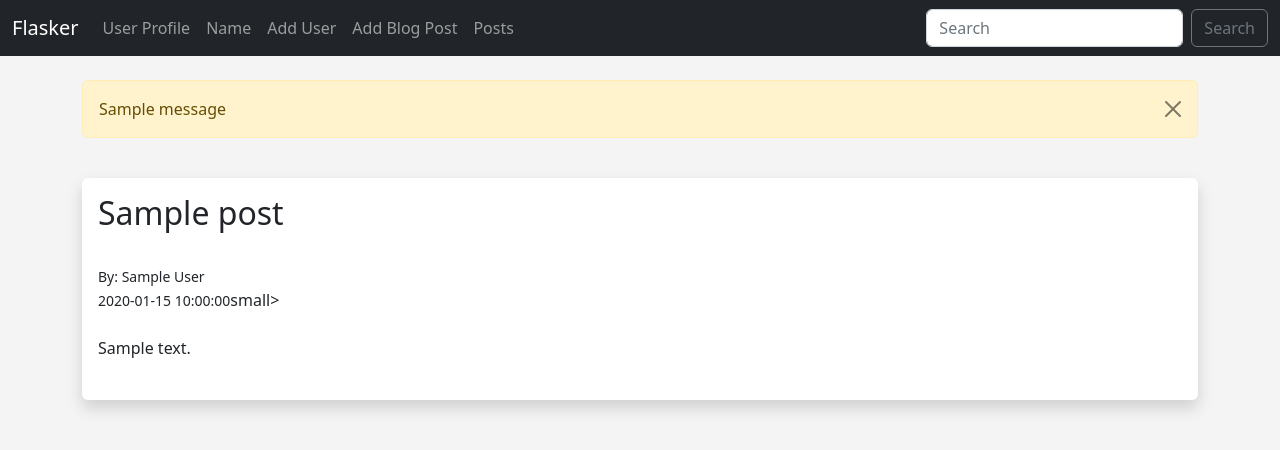
After one commit to HunterWarrior26651/flask-blog, a Flask app: page /posts in a window 1280 px wide. The commit adds this page. Shown: the top 450 px of the page. Run offline with Flask 2, Linux system fonts and the light colour scheme; tables that the repository leaves empty hold one stand-in row (values such as "Sample post"); one stand-in notice (Sample message) is shown.

Commit message:
show blog posts

```diff
--- a/hello.py
+++ b/hello.py
@@ -43,6 +43,16 @@ class PostForm(FlaskForm):
     author = StringField("Author", validators=[DataRequired()])
     slug = StringField("SlugField", validators=[DataRequired()])
     submit = SubmitField("Submit")
+
+@app.route('/posts')
+def posts():
+    # Grab all the posts from the database
+    posts = Posts.query.order_by(Posts.date_posted)
+
+
+    return render_template("posts.html", posts=posts) #posts=posts means we can reference posts in posts.html
+
+
 
 # Add Post Page
 @app.route('/add-post', methods=['GET', 'POST'])
--- a/templates/navbar.html
+++ b/templates/navbar.html
@@ -21,6 +21,10 @@
             <a class="nav-link" href="{{ url_for('add_post') }} ">Add Blog Post</a>
           </li>
 
+          <li class="nav-item">
+            <a class="nav-link" href="{{ url_for('posts') }} ">Posts</a>
+          </li>
+
 
         </ul>
         <form class="d-flex" role="search">
--- /dev/null
+++ b/templates/posts.html
@@ -0,0 +1,28 @@
+{% extends 'base.html' %}
+
+{% block content %}
+
+{% for message in get_flashed_messages() %}
+    <div class="alert alert-warning alert-dismissible fade show" role="alert">
+        {{ message }}
+        <button type="button" class="btn-close" data-bs-dismiss="alert" aria-label="Close"></button>
+    </div>
+{% endfor %}
+
+
+<br/>
+
+{% for post in posts %} <! posts referenced from posts=posts in hello.py ->
+<div class="shadow p-3 mb-5 bg-body rounded">
+    <h2>{{ post.title }}</h2><br/>
+    <small>By: {{ post.author }}<br/>
+    {{ post.date_posted }}</small>small><br/>
+   <br/>
+    {{ post.content }}<br/><br/>
+</div>
+<br/>
+
+{% endfor %}
+
+
+{% endblock %}
```
